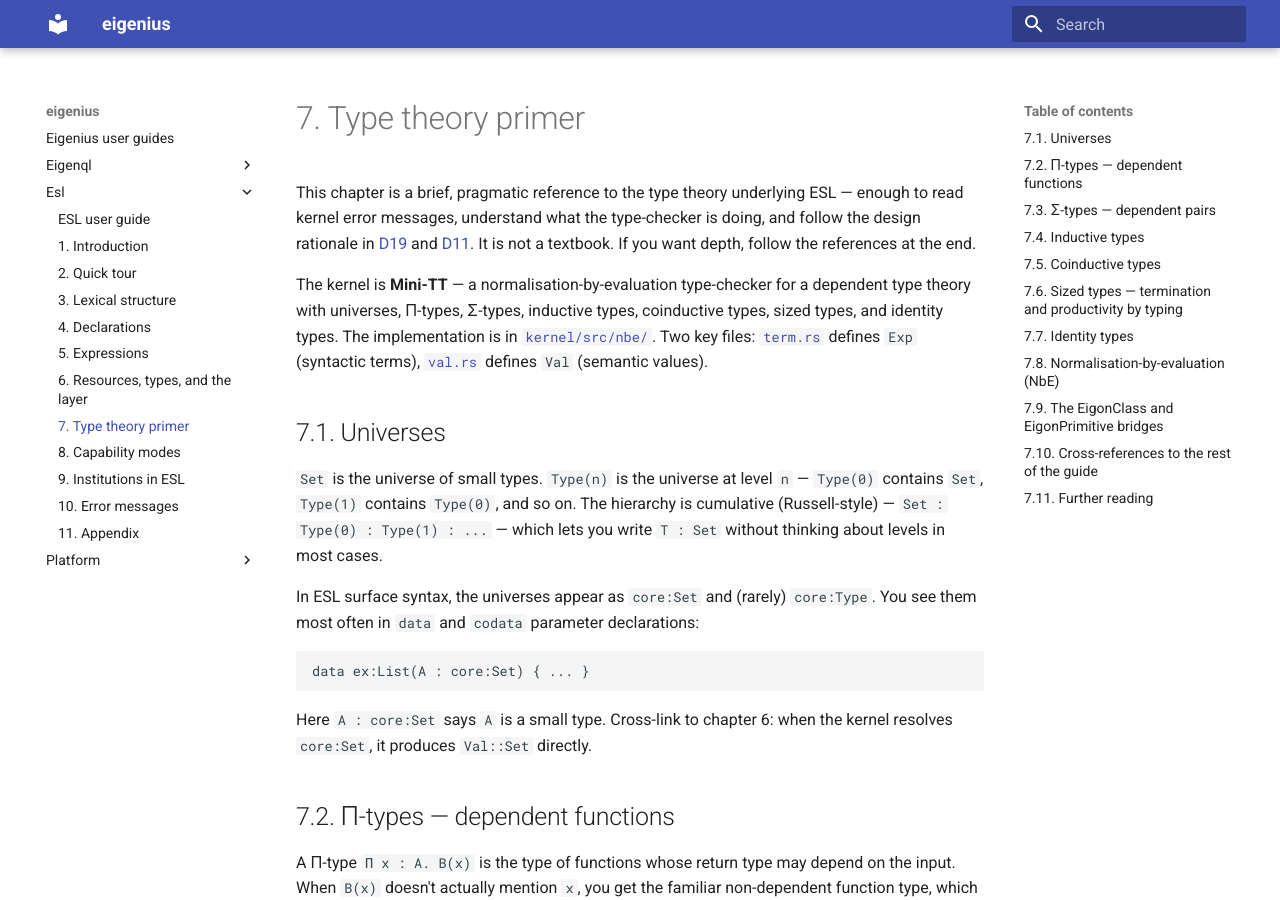
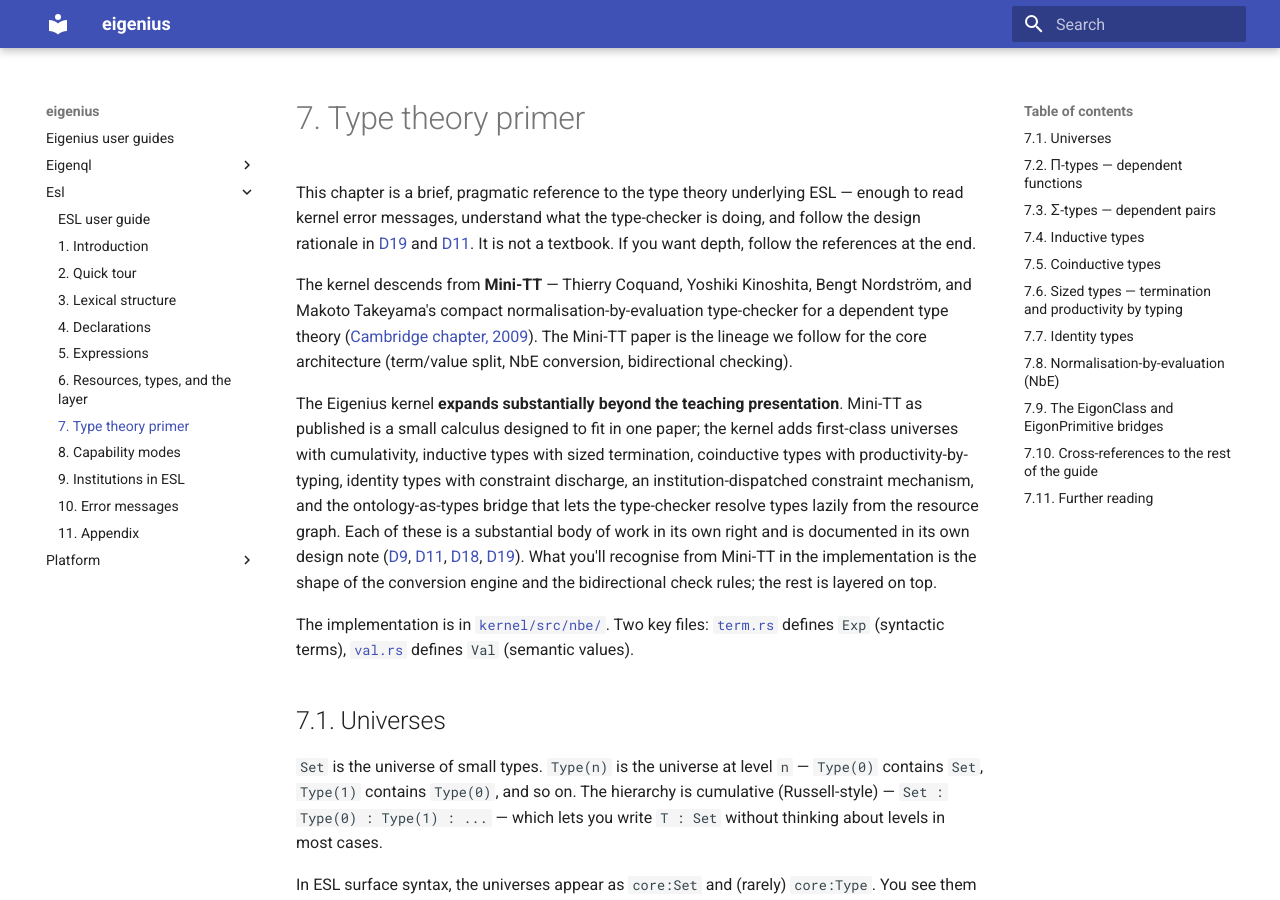
Before and after one commit to eigenius/eigenius, an MkDocs documentation site: the page built from docs/guides/esl/07-type-theory-primer.md, in a window 1280 px wide and 900 px high. Built offline with MkDocs 1.6.1 and Material for MkDocs 9.7.7, drawn with Linux system fonts in a browser that asks for light colours; some of the changed text lies outside the part shown.

Commit message:
update TT references

```diff
--- a/docs/guides/esl/07-type-theory-primer.md
+++ b/docs/guides/esl/07-type-theory-primer.md
@@ -2,7 +2,11 @@
 
 This chapter is a brief, pragmatic reference to the type theory underlying ESL — enough to read kernel error messages, understand what the type-checker is doing, and follow the design rationale in [D19](../../design/d19-inductive-types.md) and [D11](../../design/d11-codata-streams.md). It is not a textbook. If you want depth, follow the references at the end.
 
-The kernel is **Mini-TT** — a normalisation-by-evaluation type-checker for a dependent type theory with universes, Π-types, Σ-types, inductive types, coinductive types, sized types, and identity types. The implementation is in [`kernel/src/nbe/`](../../../kernel/src/nbe/). Two key files: [`term.rs`](../../../kernel/src/nbe/term.rs) defines `Exp` (syntactic terms), [`val.rs`](../../../kernel/src/nbe/val.rs) defines `Val` (semantic values).
+The kernel descends from **Mini-TT** — Thierry Coquand, Yoshiki Kinoshita, Bengt Nordström, and Makoto Takeyama's compact normalisation-by-evaluation type-checker for a dependent type theory ([Cambridge chapter, 2009](https://www.cambridge.org/core/books/abs/from-semantics-to-computer-science/simple-typetheoretic-language-minitt/21451A12E2E24A1F51C82421B066824A)). The Mini-TT paper is the lineage we follow for the core architecture (term/value split, NbE conversion, bidirectional checking).
+
+The Eigenius kernel **expands substantially beyond the teaching presentation**. Mini-TT as published is a small calculus designed to fit in one paper; the kernel adds first-class universes with cumulativity, inductive types with sized termination, coinductive types with productivity-by-typing, identity types with constraint discharge, an institution-dispatched constraint mechanism, and the ontology-as-types bridge that lets the type-checker resolve types lazily from the resource graph. Each of these is a substantial body of work in its own right and is documented in its own design note ([D9](../../design/d9-nbe-unification-and-type-extensions.md), [D11](../../design/d11-codata-streams.md), [D18](../../design/d18-ontology-as-types-resolution.md), [D19](../../design/d19-inductive-types.md)). What you'll recognise from Mini-TT in the implementation is the shape of the conversion engine and the bidirectional check rules; the rest is layered on top.
+
+The implementation is in [`kernel/src/nbe/`](../../../kernel/src/nbe/). Two key files: [`term.rs`](../../../kernel/src/nbe/term.rs) defines `Exp` (syntactic terms), [`val.rs`](../../../kernel/src/nbe/val.rs) defines `Val` (semantic values).
 
 ## 7.1. Universes
 
@@ -161,9 +165,11 @@ These two are the only kernel `Val` constructs that depend on layer state. Every
 
 ## 7.11. Further reading
 
-- [D19 — Inductive and sized types](../../design/d19-inductive-types.md): the design specification, with the formal positivity check, sized recursion rules, and recursor derivation.
+- Coquand, T., Kinoshita, Y., Nordström, B., & Takeyama, M. (2009). [**A simple type-theoretic language: Mini-TT**](https://www.cambridge.org/core/books/abs/from-semantics-to-computer-science/simple-typetheoretic-language-minitt/21451A12E2E24A1F51C82421B066824A). In Y. Bertot, G. Huet, J.-J. Lévy, & G. Plotkin (Eds.), *From Semantics to Computer Science: Essays in Honour of Gilles Kahn* (pp. 139–164). Cambridge University Press. <https://doi.org/10.1017/CBO9780511770524.007>. The Mini-TT chapter — the lineage we follow for the term/value split, NbE conversion, and bidirectional checking. Eigenius extends Mini-TT substantially with the additions documented in D9, D11, D18, D19; the small calculus in the chapter remains the cleanest entry point to the conversion engine's shape.
+- [D9 — NbE unification and type extensions](../../design/d9-nbe-unification-and-type-extensions.md): capability modes, ground type resolution, and the Mini-TT extensions the kernel ships.
 - [D11 — Codata, streams, and resumable execution](../../design/d11-codata-streams.md): the coinductive-type design.
 - [D18 — Ontology-as-types resolution](../../design/d18-ontology-as-types-resolution.md): the bridge mechanism described in chapter 6 with type-theoretic detail.
+- [D19 — Inductive and sized types](../../design/d19-inductive-types.md): the formal positivity check, sized recursion rules, and recursor derivation.
 - [`kernel/src/nbe/term.rs`](../../../kernel/src/nbe/term.rs) and [`kernel/src/nbe/val.rs`](../../../kernel/src/nbe/val.rs): the AST shapes for the kernel's terms and values.
 - [nanoda_lib](https://github.com/ammkrn/nanoda_lib) — Chris Bailey's Lean 4 kernel implementation in Rust, which influenced the inductive-type design. The same library Eigenius integrates as the Lean institution checker (see [`lean-4-as-institution.md` §8.1](../../design/lean-4-as-institution.md)).
 - [*Type Checking in Lean 4*](https://ammkrn.github.io/type_checking_in_lean4/) — the design notes for Lean's kernel, accompanying nanoda_lib. Useful background on universe checking, positivity, and recursor derivation.
```
